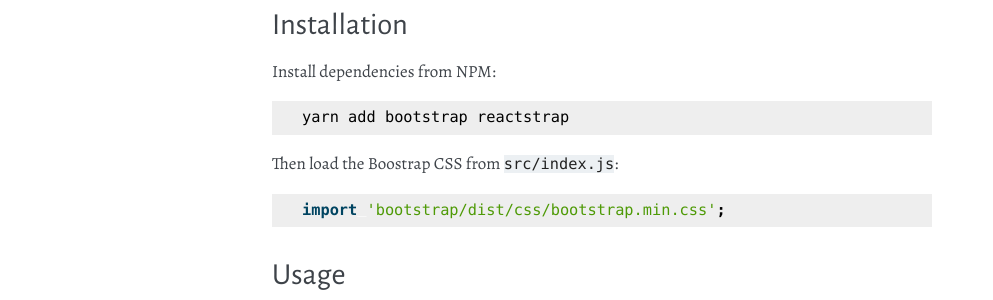
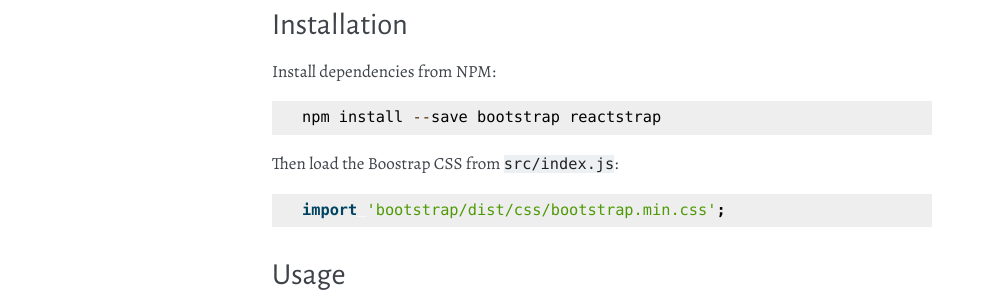
Before and after one commit to rshk/mowaki-docs, a Sphinx documentation site: the page built from docs/recipes/bootstrap.rst, in a window 1280 px wide. Shown: the part 350-650 px from the top of the page, without its empty margins (148-1141 px from the left). Built offline with Sphinx 7.4.7, drawn with Linux system fonts in a browser that asks for light colours.

Commit message:
Use npm instead of yarn

```diff
--- a/docs/recipes/bootstrap.rst
+++ b/docs/recipes/bootstrap.rst
@@ -21,7 +21,7 @@
 
 Install dependencies from NPM::
 
-    yarn add bootstrap reactstrap
+    npm install --save bootstrap reactstrap
 
 
 Then load the Boostrap CSS from ``src/index.js``:
```
